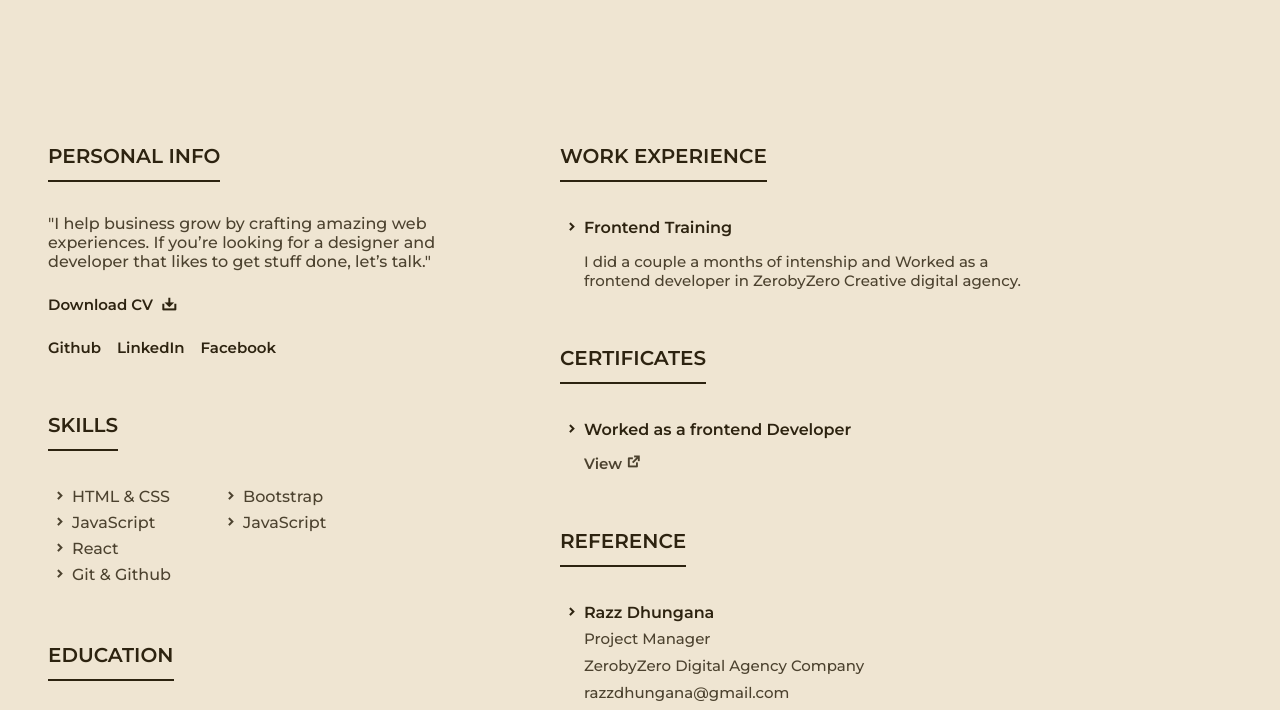
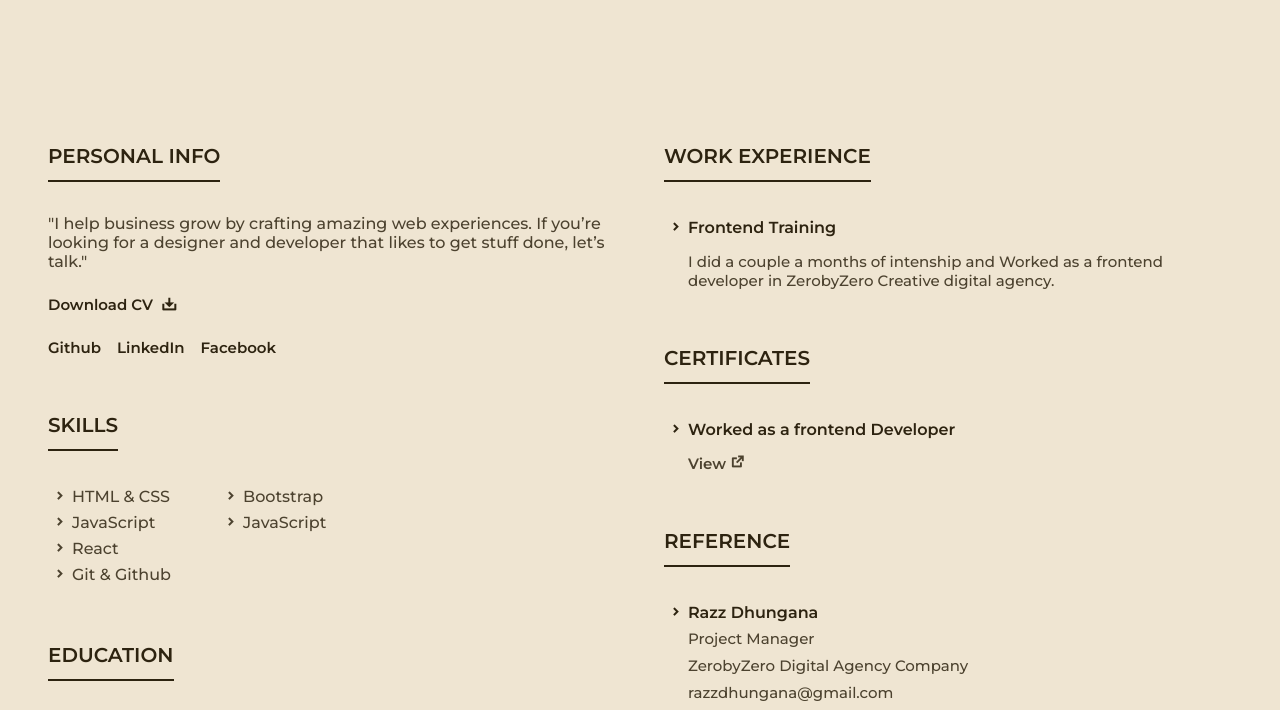
Before and after one commit to Anmol-01-P/portfolio, a plain HTML site: page index.html in a window 1280 px wide. Shown: the part 813-1523 px from the top of the page. Drawn offline with nearby package versions, Linux system fonts and the light colour scheme.

Commit message:
first commit

```diff
--- a/assets/css/styles.css
+++ b/assets/css/styles.css
@@ -121,7 +121,7 @@ background-color: hsl(40, 20%, 12%);
 
 /*=============== REUSABLE CSS CLASSES ===============*/
 .container {
-  max-width: 1024px;
+  /* max-width: 15px; */
   margin-inline: 1.5rem;
 }
 
```
